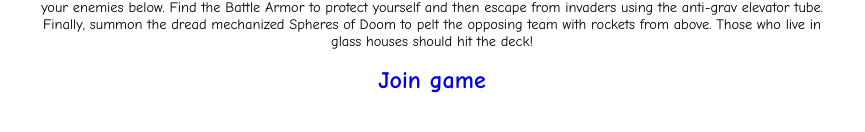
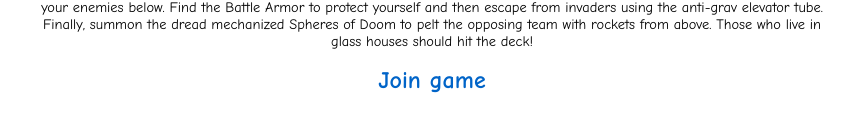
Before and after one commit to bluebrick-rblx/bluebrick-rblx.github.io, a plain HTML site: page games/glass_houses.html in a window 1280 px wide. Shown: the part 178-310 px from the top of the page, without its empty margins (208-1073 px from the left). Drawn offline with Linux system fonts and the light colour scheme.

Commit message:
🍔🍔🍔🍔🍔🍔🍔🍔🍔🍔

```diff
--- a/style.css
+++ b/style.css
@@ -7,6 +7,7 @@ body {
 
 a {
     text-decoration: none;
+    color: #0064C8;
 }
 
 a:hover {
```
